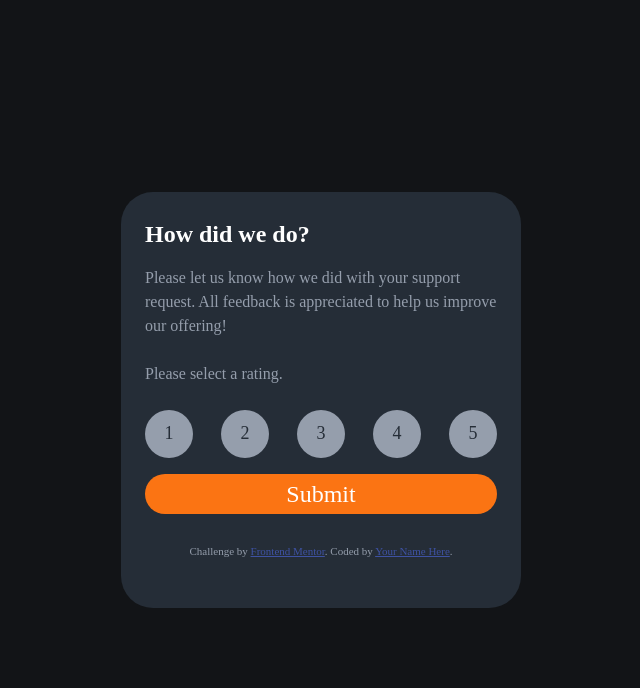
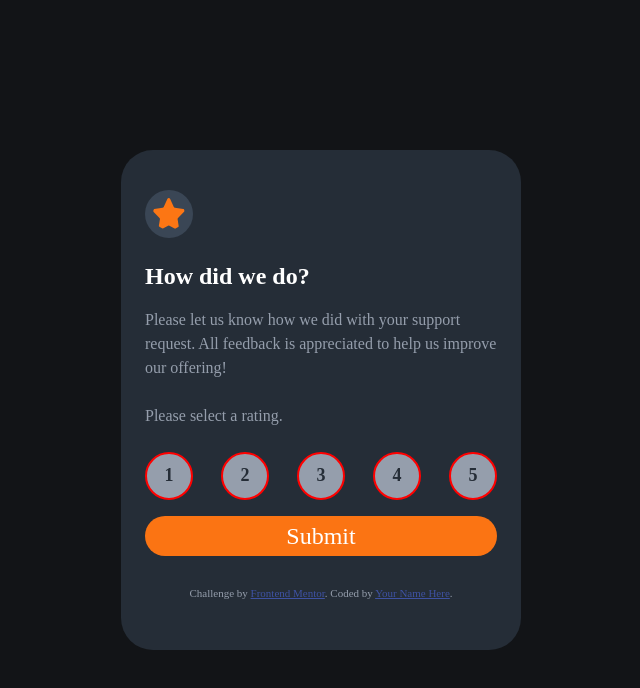
Before and after one commit to michaelhiiva/interactive-rating-component-main-solution, a plain HTML site: page index.html in a window 1280 px wide. Both pictures are taken after a click on the button "Submit". Shown: the whole page, without its empty margins (319-959 px from the left). Drawn offline with Linux system fonts and the light colour scheme.

Commit message:
Finished Project.

```diff
--- a/app.js
+++ b/app.js
@@ -32,15 +32,15 @@ function addButtonErrors()
 {
     error.classList.remove("display-none")
     buttons.forEach(btn => {
-        btn.classList.add("error")
+        btn.classList.add("ratingError")
     })
 }
 
 function removeButtonErrors()
 {
-    error.classList.add("d-none")
+    error.classList.add("display-none")
     buttons.forEach(btn => {
-        btn.classList.remove("error")
+        btn.classList.remove("ratingError")
     })
 }
 
--- a/index.html
+++ b/index.html
@@ -21,7 +21,9 @@
   <div class="container">
 
     <!-- Rating state start -->
+
     <div id="ratingState">
+      <img class="starImg" src="images/icon-star.svg" />
       <h2 class="title">How did we do?</h2>
 
       <p>Please let us know how we did with your support request. All feedback is appreciated to help us improve our offering!</p>
--- a/styles.css
+++ b/styles.css
@@ -73,6 +73,16 @@ body {
   padding-bottom: 1.5rem;
 }
 
+.starImg {
+  width: 3rem;
+  height: 3rem;
+  padding: .5rem;
+  margin-top: 1rem;
+  margin-bottom: 1.25rem;
+  background-color: #3a4655;
+  border-radius: 50%;
+}
+
 .selectionMsg {
   padding-top: 1.5rem;
   padding-bottom: 1.25rem;
@@ -87,6 +97,7 @@ body {
   width: 3rem;
   height: 3rem;
   font-size: 1.125rem;
+  font-weight: bold;
   border-radius: 50%;
   border: 0;
   background-color: var(--color-light-grey);
@@ -101,6 +112,10 @@ body {
   border-radius: 45%;
   background-color: #fb7413;
   color: var(--color-white);
+}
+
+button.ratingError {
+  border: .125em solid red;
 }
 
 .submitBtn {
```
